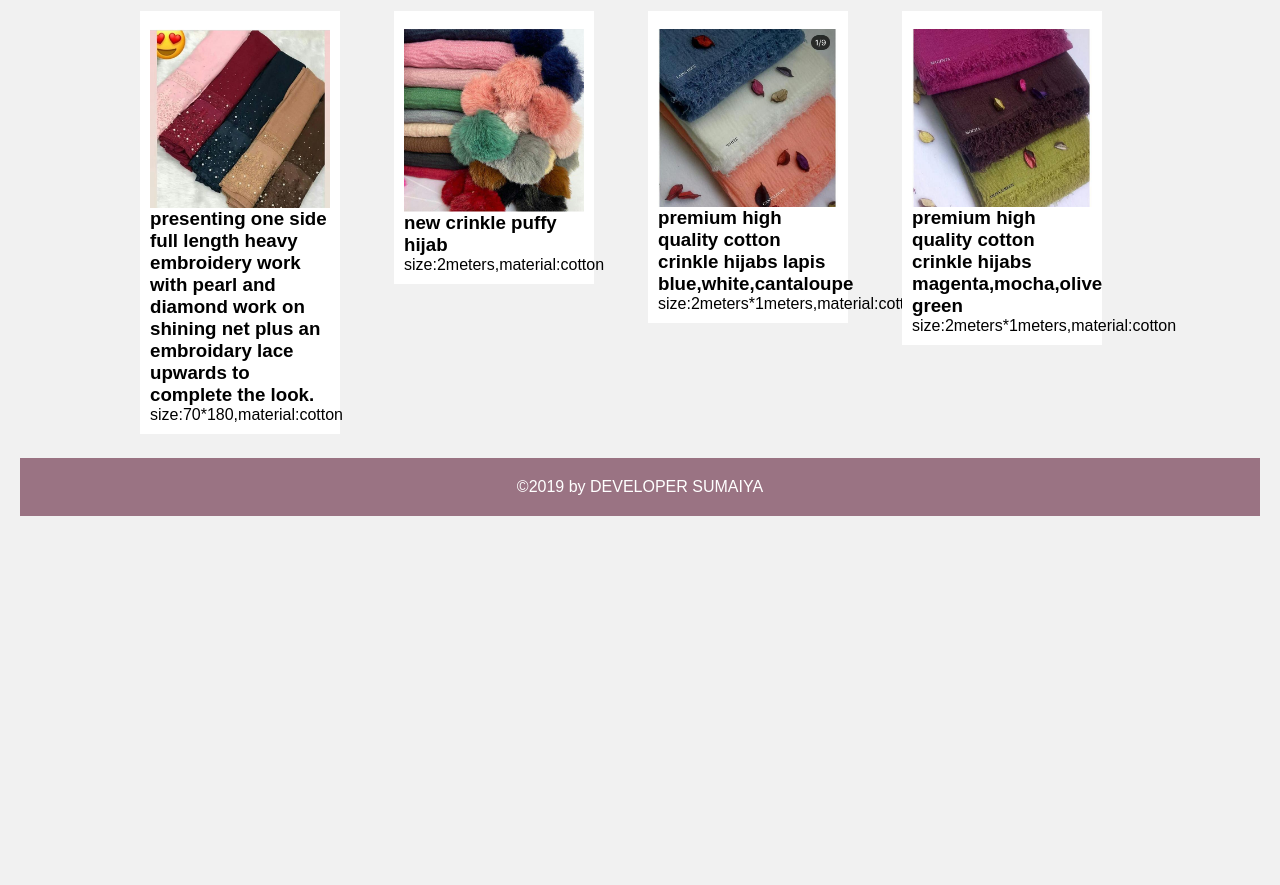
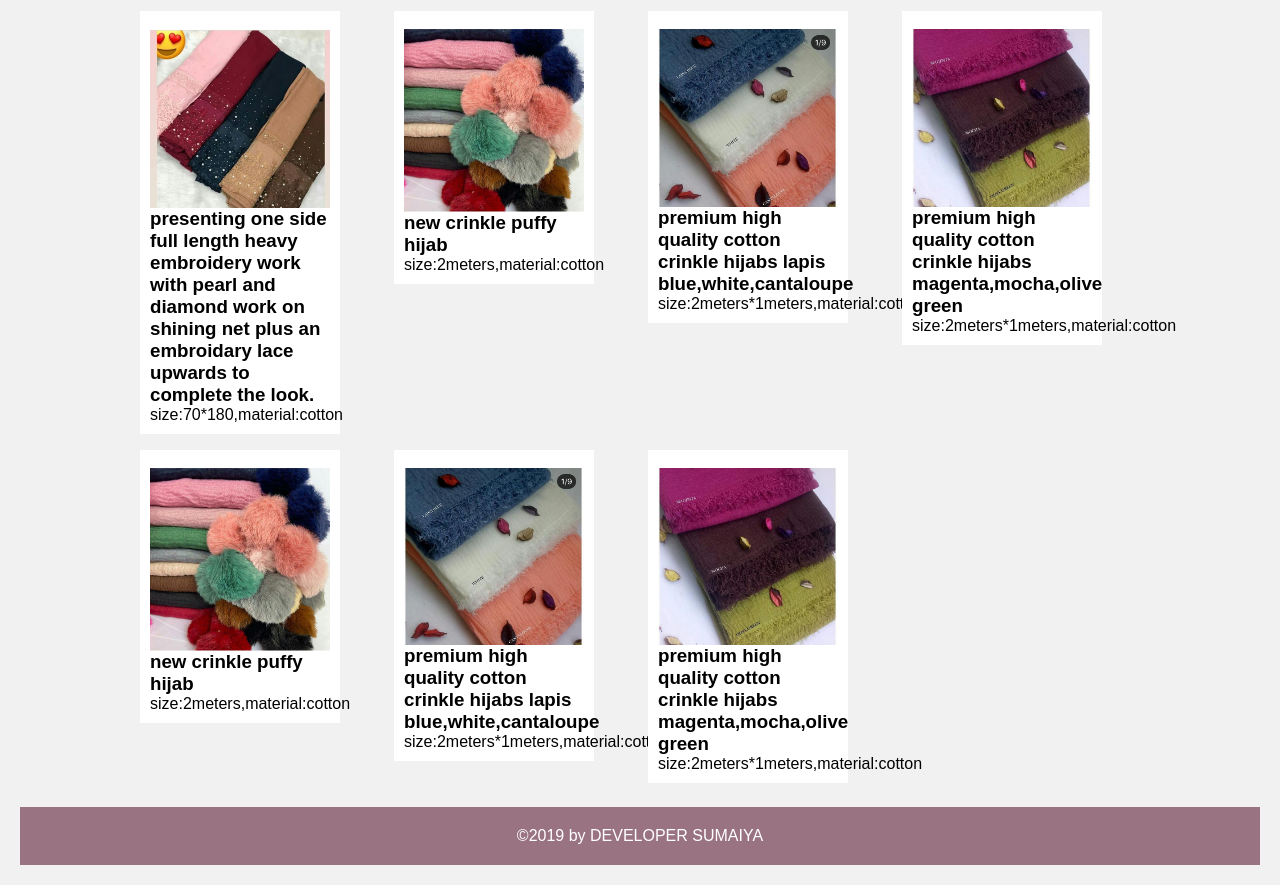
Before and after one commit to sumaiyashaikh1/hijabs, a plain HTML site: page accessories.html in a window 1280 px wide. Shown: the part 939-1824 px from the top of the page. Before the commit the page ends 1475 px from the top, so only its background shows below. Drawn offline with Linux system fonts and the light colour scheme.

Commit message:
Update accessories.html

```diff
--- a/accessories.html
+++ b/accessories.html
@@ -73,6 +73,27 @@
       <p>size:2meters*1meters,material:cotton</p>
     </div>
   </div>
+  <div class="column">
+    <div class="content">
+      <img src="2scarf.jpg" alt="2scarf" style="width:100%">
+      <h3>new crinkle puffy hijab</h3>
+      <p>size:2meters,material:cotton</p>
+    </div>
+  </div>
+  <div class="column">
+    <div class="content">
+      <img src="3scarf.jpg" alt="3scarf" style="width:100%">
+      <h3>premium high quality cotton crinkle hijabs lapis blue,white,cantaloupe</h3>
+      <p>size:2meters*1meters,material:cotton</p>
+    </div>
+  </div>
+  <div class="column">
+    <div class="content">
+      <img src="4scarf.jpg" alt="4scarf" style="width:100%">
+      <h3>premium high quality cotton crinkle hijabs magenta,mocha,olive green</h3>
+      <p>size:2meters*1meters,material:cotton</p>
+    </div>
+  </div>
 </div>
 
 <!-- END MAIN -->
```
